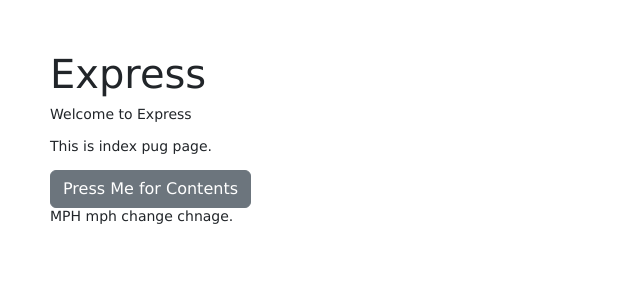
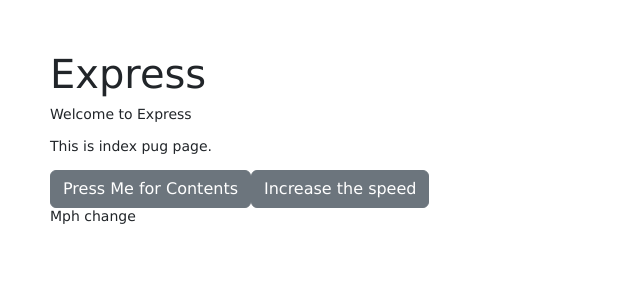
Before and after one commit to S566425/f23wb25peravarapu, a Node server app: page / in a window 1280 px wide. Shown: the top 300 px of the page, without its empty margins (0-640 px from the left). Run offline with Node 20, Linux system fonts and the light colour scheme.

Commit message:
Update index.pug

```diff
--- a/views/index.pug
+++ b/views/index.pug
@@ -4,14 +4,14 @@ block content
   h1= title
   p Welcome to #{title}
   p This is index pug page.
-  button(type="button", class="btn btn-secondary" onclick="goFaster()") Press Me  for Contents
+  button(type="button", class="btn btn-secondary") Press Me  for Contents
 
-
-  div(id="faster") MPH mph change chnage.
+  button(type="button", class="btn btn-secondary",id="faster",'click'='goFaster()') Increase the speed
+  div(id="faster") Mph #{mph} change #{change}
 
   script
-    let mph=20;
-    let change=1;
-    function goFaster ()
+    - var mph=20;
+    - var change=1;
+    function goFaster()
       mph=mph+change
       change=change+1
```
